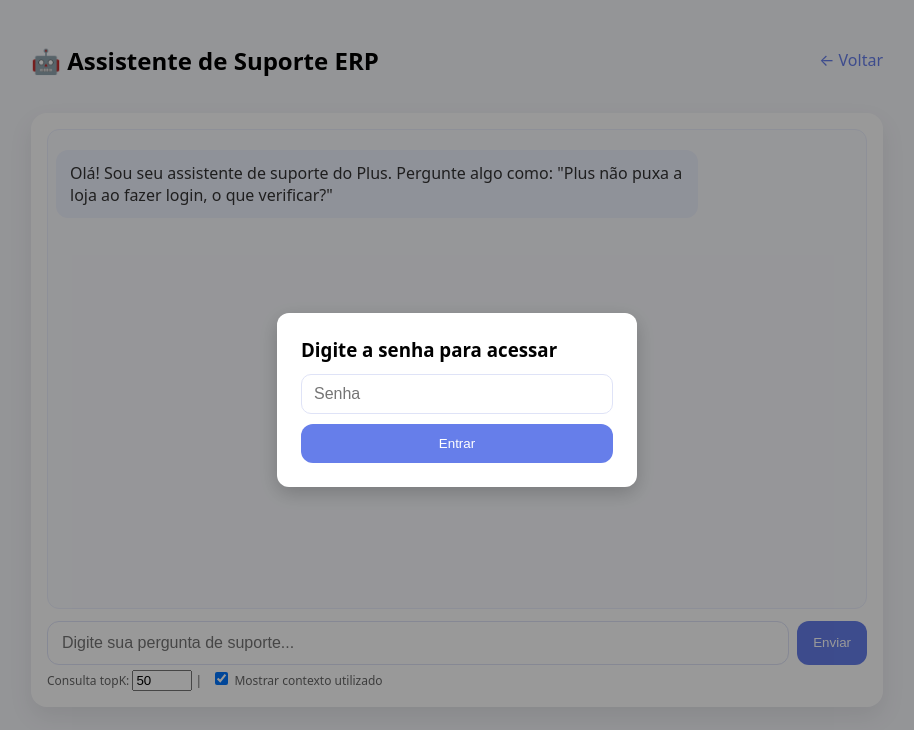
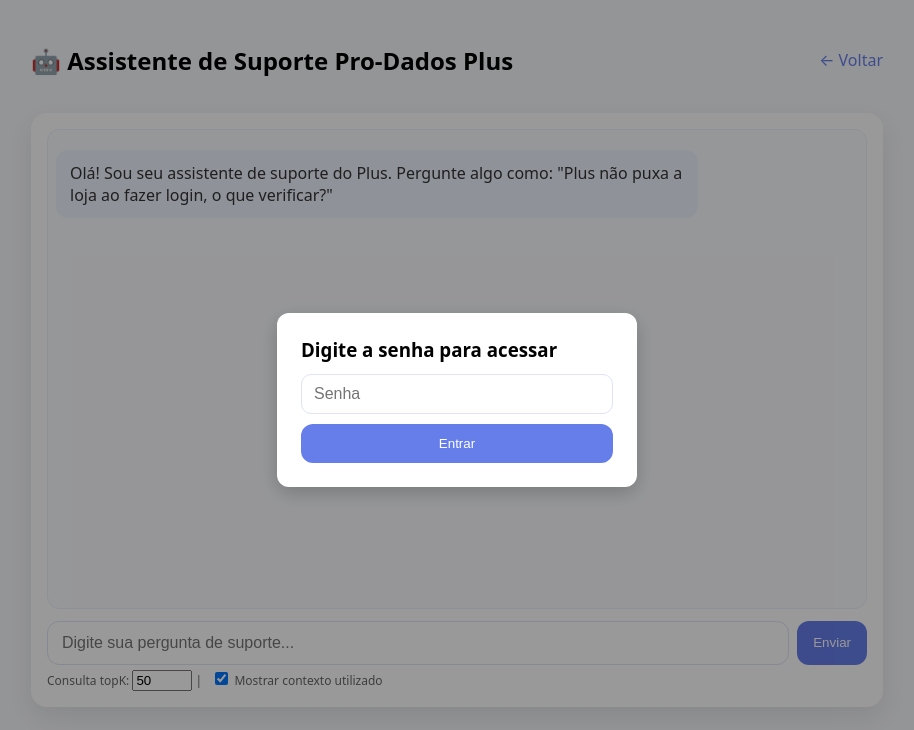
Before and after one commit to washjunio/PDadosChat, a website: page public/chat.html in a window 1280 px wide. Shown: the whole page, without its empty margins (183-1097 px from the left). Drawn offline with nearby package versions, Linux system fonts and the light colour scheme.

Commit message:
ajustest texto

```diff
--- a/public/chat.html
+++ b/public/chat.html
@@ -3,7 +3,7 @@
 <head>
   <meta charset="UTF-8" />
   <meta name="viewport" content="width=device-width, initial-scale=1.0" />
-  <title>Assistente de Suporte ERP</title>
+  <title>Assistente de Suporte Pro-Dados Plus</title>
   <style>
     *, *::before, *::after { box-sizing: border-box; }
     body { font-family: system-ui, -apple-system, Segoe UI, Roboto, sans-serif; background:#f6f7fb; margin:0; }
@@ -54,7 +54,7 @@
   <body>
   <div class="container">
     <div class="header">
-      <h2>🤖 Assistente de Suporte ERP</h2>
+      <h2>🤖 Assistente de Suporte Pro-Dados Plus</h2>
       <a href="/">← Voltar</a>
     </div>
 
```
Also changed, not shown: public/home.html (+1 -1 lines).
